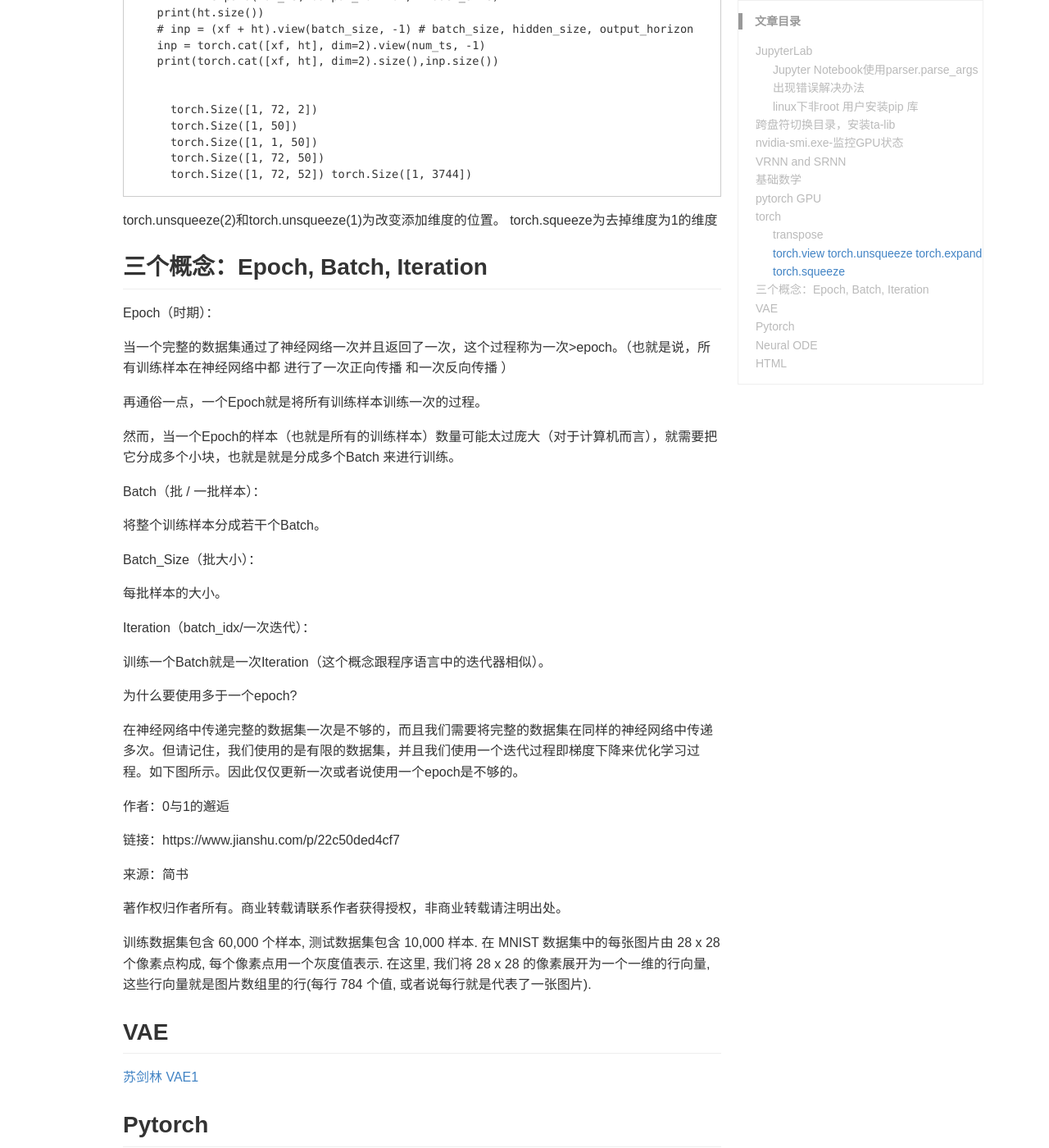
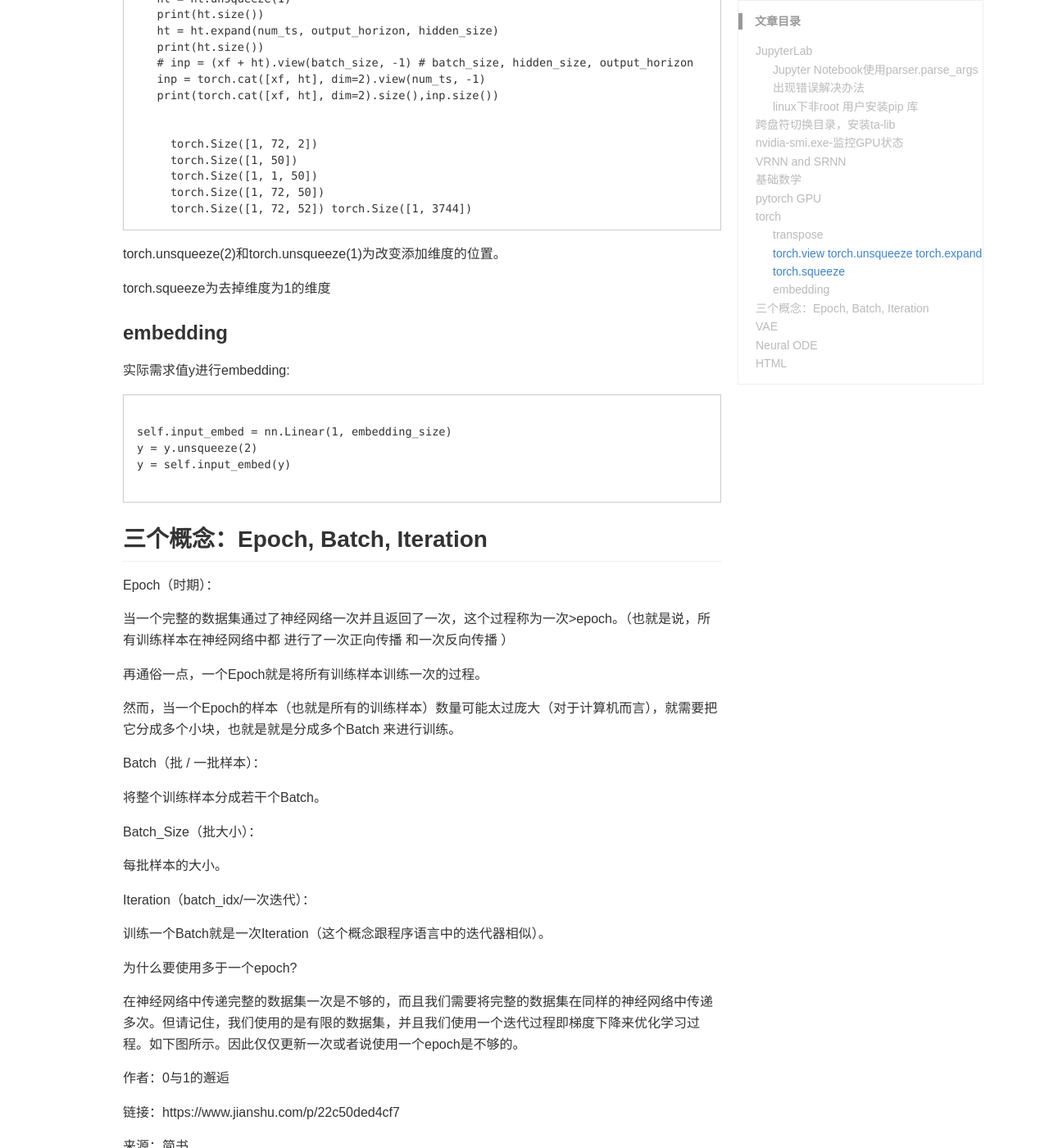
Before and after one commit to MAO202012/MAO202012.github.io, a Jekyll site: the page built from _wiki/xuexizhuji.md, in a window 1280 px wide and 1400 px high, scrolled down 5632 px. Shown: the whole window at 82% size. Built offline with Jekyll 4.4.1, drawn with Linux system fonts in a browser that asks for light colours; some web fonts are replaced; a style sheet for code colours, icons or effects is not loaded; some of the changed text lies outside the part shown.

Commit message:
Update xuexizhuji.md

````diff
--- a/_wiki/xuexizhuji.md
+++ b/_wiki/xuexizhuji.md
@@ -107,6 +107,9 @@ pip install --user *     (* 为安装库的名字)
 [2.6 随机变量的变换](https://zhuanlan.zhihu.com/p/35965931)
 
 ## pytorch GPU
+
+[pytorch专门为研究人员快速实现用的一个库](https://pytorch-lightning-bolts.readthedocs.io/en/latest/introduction_guide.html)
+
 [Pytorch将模型加载到GPU中训练时遇到的坑](https://blog.csdn.net/weixin_42118374/article/details/105102153)
 
 [训练网络loss出现Nan解决办法](https://zhuanlan.zhihu.com/p/89588946)
@@ -263,7 +266,19 @@ def forward(self, ht, xf):
      torch.Size([1, 72, 52]) torch.Size([1, 3744])
 ```
 torch.unsqueeze(2)和torch.unsqueeze(1)为改变添加维度的位置。
+
 torch.squeeze为去掉维度为1的维度
+
+### embedding
+实际需求值y进行embedding:
+```python
+
+self.input_embed = nn.Linear(1, embedding_size)
+y = y.unsqueeze(2)
+y = self.input_embed(y)
+
+```
+
 ## 三个概念：Epoch, Batch, Iteration
 
 Epoch（时期）：
@@ -305,9 +320,6 @@ Iteration（batch_idx/一次迭代）：
 [苏剑林 VAE1](https://spaces.ac.cn/archives/5253)
 
 
-## Pytorch
-
-[pytorch专门为研究人员快速实现用的一个库](https://pytorch-lightning-bolts.readthedocs.io/en/latest/introduction_guide.html)
 
 ## Neural ODE
 
````
